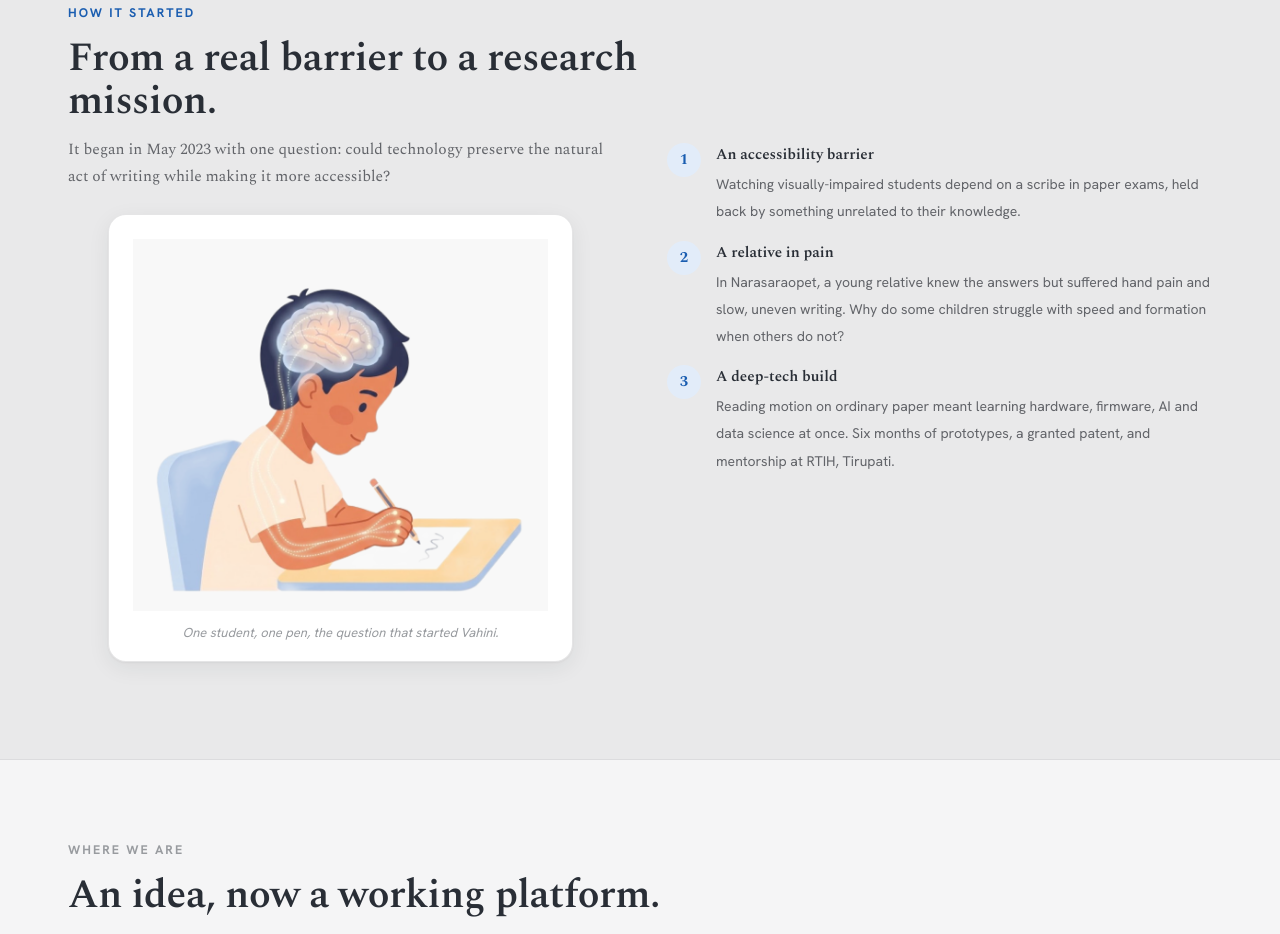
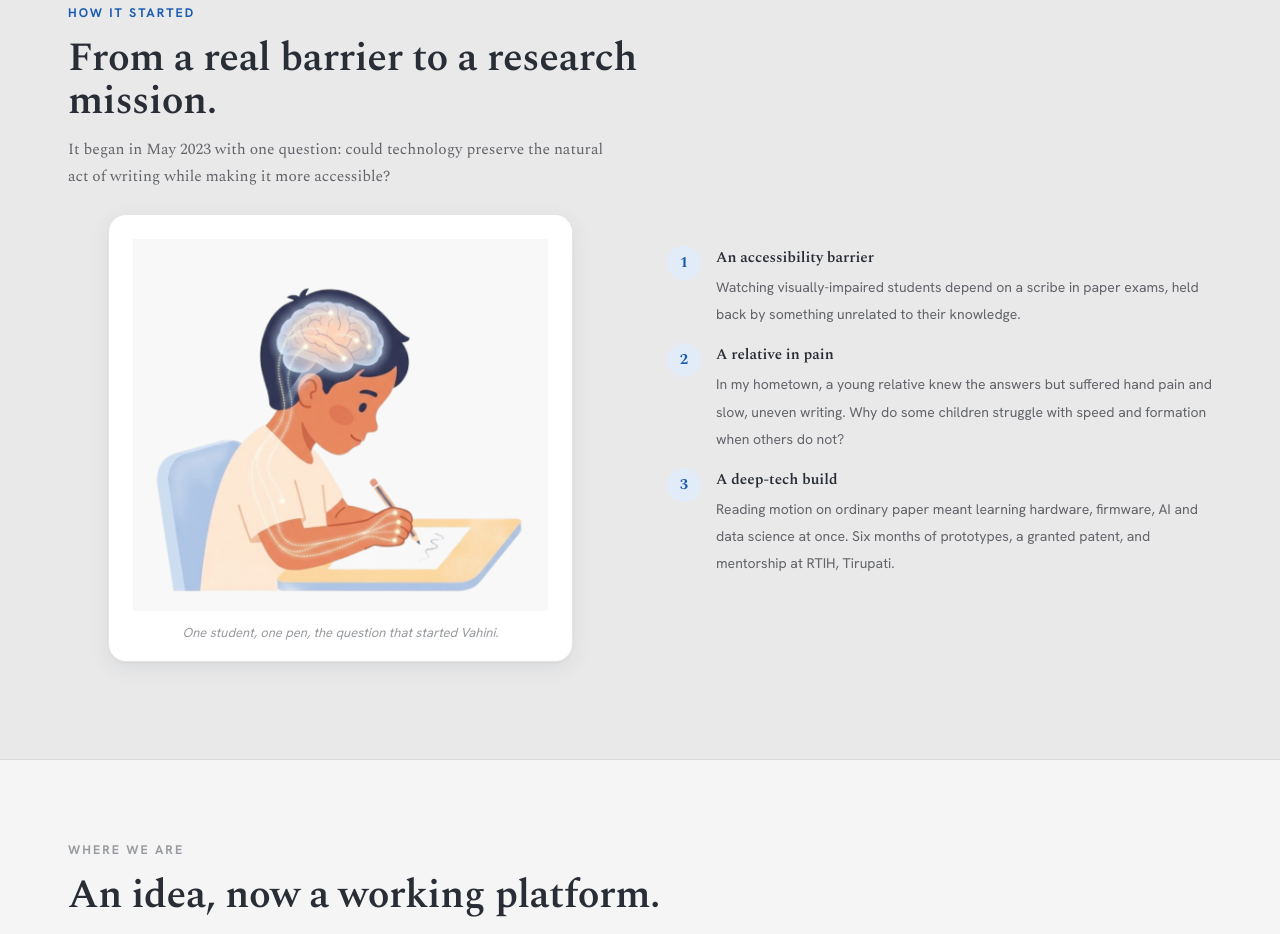
Before and after one commit to vahinitech/vahini-web, a website: page site/about.html in a window 1280 px wide. Shown: the part 2049-2983 px from the top of the page. Drawn offline with nearby package versions, Linux system fonts and the light colour scheme.

Commit message:
fix: center the origin story text against the image, drop the named hometown (#22)
.origin__grid now uses align-items:center so the numbered moments list
sits vertically centered against the taller image card instead of
top-aligned with empty space below it.

Also genericizes "In Narasaraopet" to "In my hometown" in the second
moment's copy.

Co-authored-by: Claude <noreply@anthropic.com>

```diff
--- a/site/about.html
+++ b/site/about.html
@@ -67,7 +67,7 @@
 @media (max-width:820px){ .statline{grid-template-columns:1fr 1fr;} }
 
 /* ===== ORIGIN ===== */
-.origin__grid{display:grid; grid-template-columns:1fr 1fr; gap:30px 54px; margin-top:10px;}
+.origin__grid{display:grid; grid-template-columns:1fr 1fr; gap:30px 54px; margin-top:10px; align-items:center;}
 .origin__grid p{font-size:15.5px; color:var(--muted); line-height:1.7;}
 .origin__grid p + p{margin-top:14px;}
 .origin__lead{font-family:var(--serif); font-size:21px; line-height:1.5; color:var(--elephant);}
@@ -247,7 +247,7 @@
         <div class="reveal" data-d="1">
           <div class="origin__moments">
             <div class="omoment"><span class="on">1</span><div><b>An accessibility barrier</b><span>Watching visually-impaired students depend on a scribe in paper exams, held back by something unrelated to their knowledge.</span></div></div>
-            <div class="omoment"><span class="on">2</span><div><b>A relative in pain</b><span>In Narasaraopet, a young relative knew the answers but suffered hand pain and slow, uneven writing. Why do some children struggle with speed and formation when others do not?</span></div></div>
+            <div class="omoment"><span class="on">2</span><div><b>A relative in pain</b><span>In my hometown, a young relative knew the answers but suffered hand pain and slow, uneven writing. Why do some children struggle with speed and formation when others do not?</span></div></div>
             <div class="omoment"><span class="on">3</span><div><b>A deep-tech build</b><span>Reading motion on ordinary paper meant learning hardware, firmware, AI and data science at once. Six months of prototypes, a granted patent, and mentorship at RTIH, Tirupati.</span></div></div>
           </div>
         </div>
```
